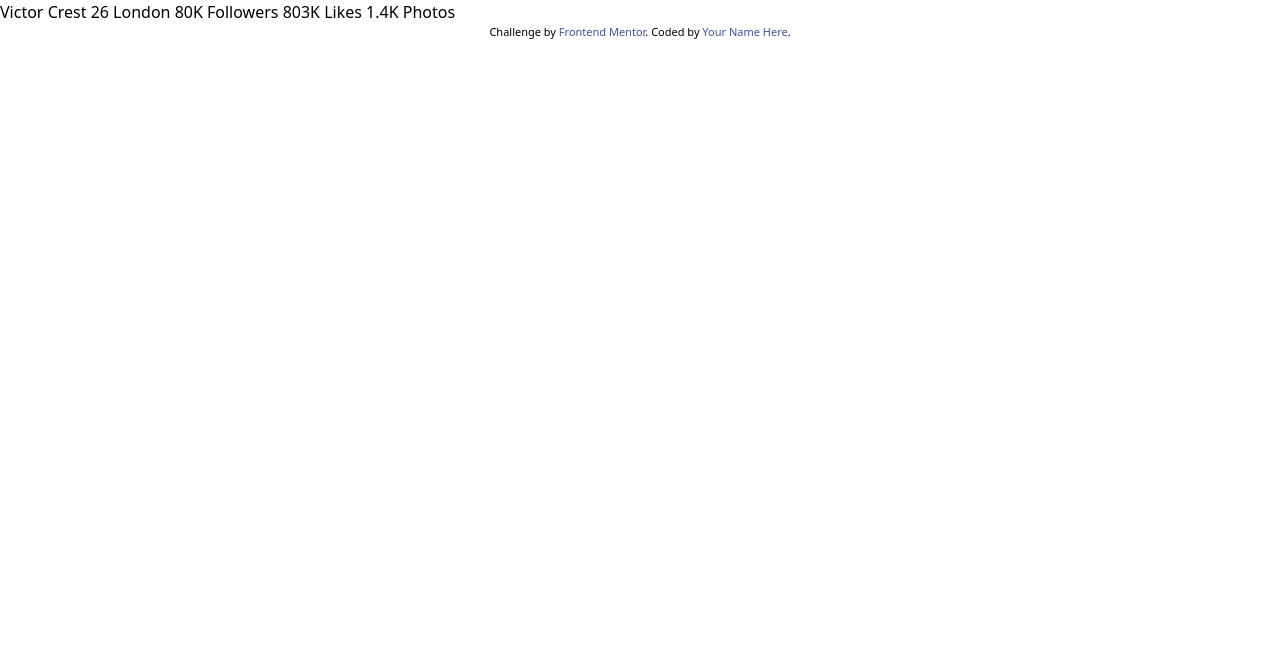
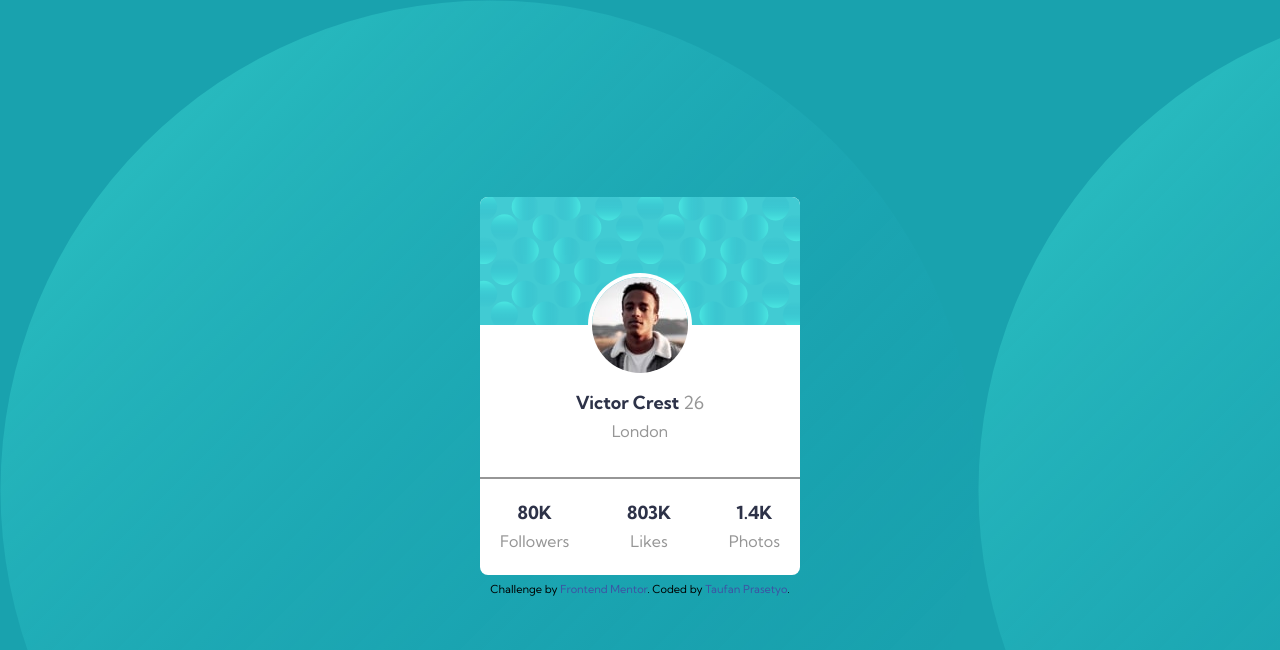
Before and after one commit to taufanbasri/profile-card, a website: page index.html in a window 1280 px wide. Drawn offline with Linux system fonts and the light colour scheme.

Commit message:
Use Tailwindcss styling

```diff
--- a/index.html
+++ b/index.html
@@ -20,22 +20,39 @@
     .attribution a { color: hsl(228, 45%, 44%); }
   </style>
 </head>
-<body>
-  Victor Crest
-  26
-  London
+<body class="flex flex-col items-center content-center justify-center min-h-screen text-lg text-center font-kumbh bg-dark-cyan bg-[url('./images/bg-pattern-bottom.svg')]">
+  <main class="overflow-hidden bg-white rounded-lg w-80">
+    <img src="./images/bg-pattern-card.svg" alt="background">
 
-  80K
-  Followers
+    <div class="relative flex items-center content-center justify-center">
+      <img class="absolute rounded-full ring-4 ring-white" src="./images/image-victor.jpg" alt="avatar">
+    </div>
 
-  803K
-  Likes
+    <div class="mt-16 mb-8">
+      <h2 class="font-bold text-desaturated-blue">Victor Crest <span class="font-normal text-dark-gray">26</span></h2>
+      <span class="text-base text-dark-gray">London</span>
+    </div>
 
-  1.4K
-  Photos
+    <div class="flex items-center justify-between p-5 border-t-2 border-t-dark-gray">
+      <div>
+        <h3 class="font-bold text-desaturated-blue">80K</h3>
+        <span class="text-base text-dark-gray">Followers</span>
+      </div>
+
+      <div>
+        <h3 class="font-bold text-desaturated-blue">803K</h3>
+        <span class="text-base text-dark-gray">Likes</span>
+      </div>
+
+      <div>
+        <h3 class="font-bold text-desaturated-blue">1.4K</h3>
+        <span class="text-base text-dark-gray">Photos</span>
+      </div>
+    </div>
+  </main>
   <div class="attribution">
     Challenge by <a href="https://www.frontendmentor.io?ref=challenge" target="_blank">Frontend Mentor</a>.
-    Coded by <a href="#">Your Name Here</a>.
+    Coded by <a href="#">Taufan Prasetyo</a>.
   </div>
 </body>
 </html>
--- a/tailwind.config.js
+++ b/tailwind.config.js
@@ -1,5 +1,5 @@
 module.exports = {
-  content: [],
+  content: ["./index.html"],
   theme: {
     extend: {
       fontFamily: {
@@ -9,7 +9,7 @@ module.exports = {
         'dark-cyan': 'hsl(185, 75%, 39%)',
         'desaturated-blue': 'hsl(229, 23%, 23%)',
         'grayish-blue': 'hsl(227, 10%, 46%)',
-        'ark-gray': 'hsl(0, 0%, 59%)',
+        'dark-gray': 'hsl(0, 0%, 59%)',
       }
     },
   },
```
Also changed, not shown: styles.css.
